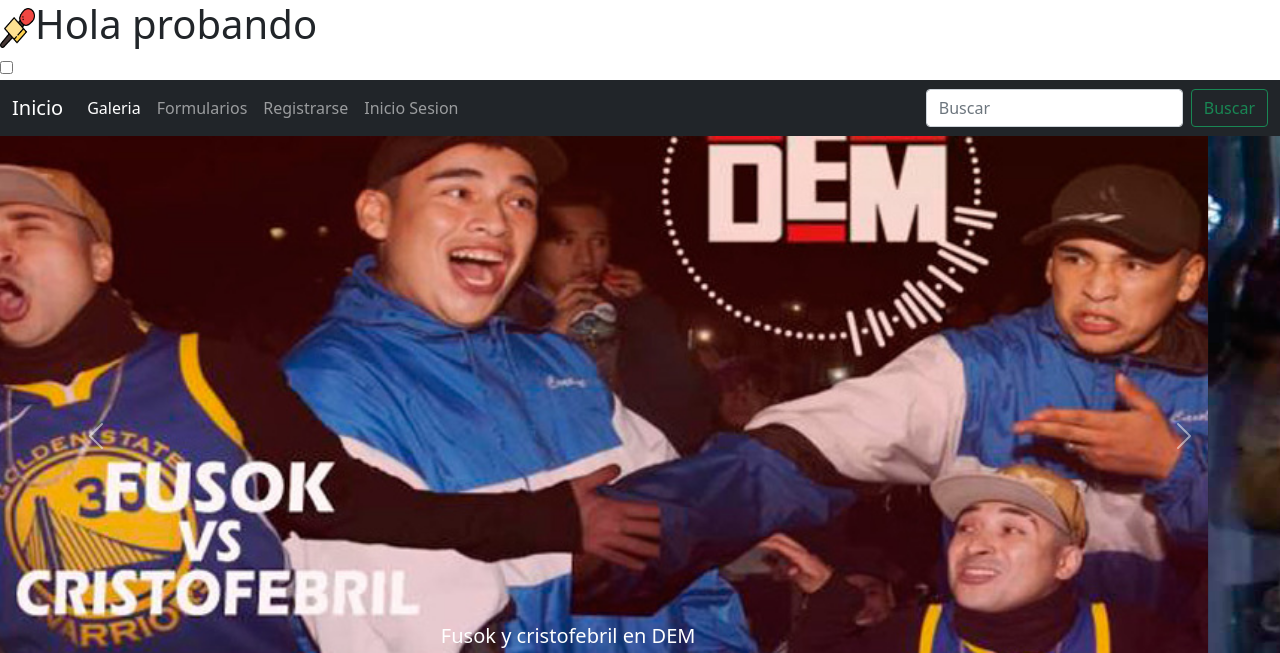
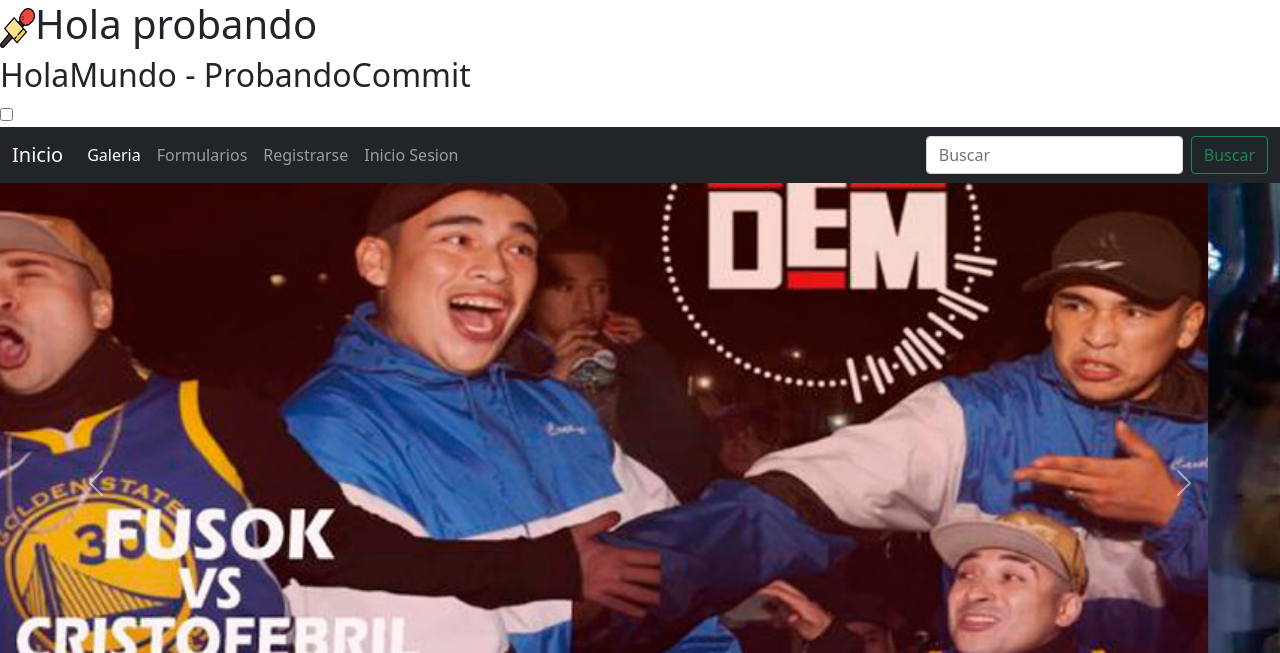
Before and after one commit to N0RD1K82/noticias-web, a plain HTML site: page index.html in a window 1280 px wide. Shown: the top 653 px of the page. Drawn offline with Linux system fonts and the light colour scheme.

Commit message:
confirmar

```diff
--- a/index.html
+++ b/index.html
@@ -18,6 +18,7 @@
   <header>
     <div class="contenedor">
       <h1> <img src="logo.img/logo.png" width="35px" height="40px" alt="">Hola probando</h1>
+      <h2>HolaMundo - ProbandoCommit</h2>
 
       <input type="checkbox" name="" id="menu-bar">
       <label for="menu-bar"></label>
```
